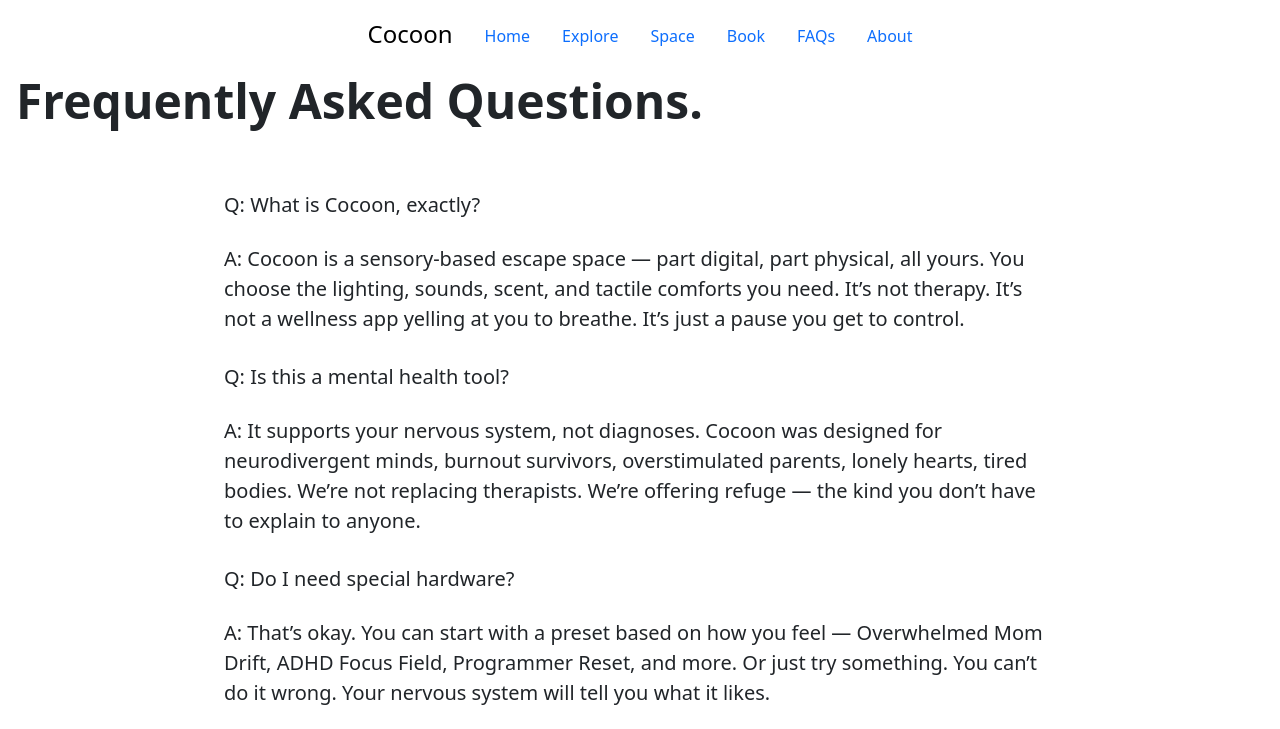
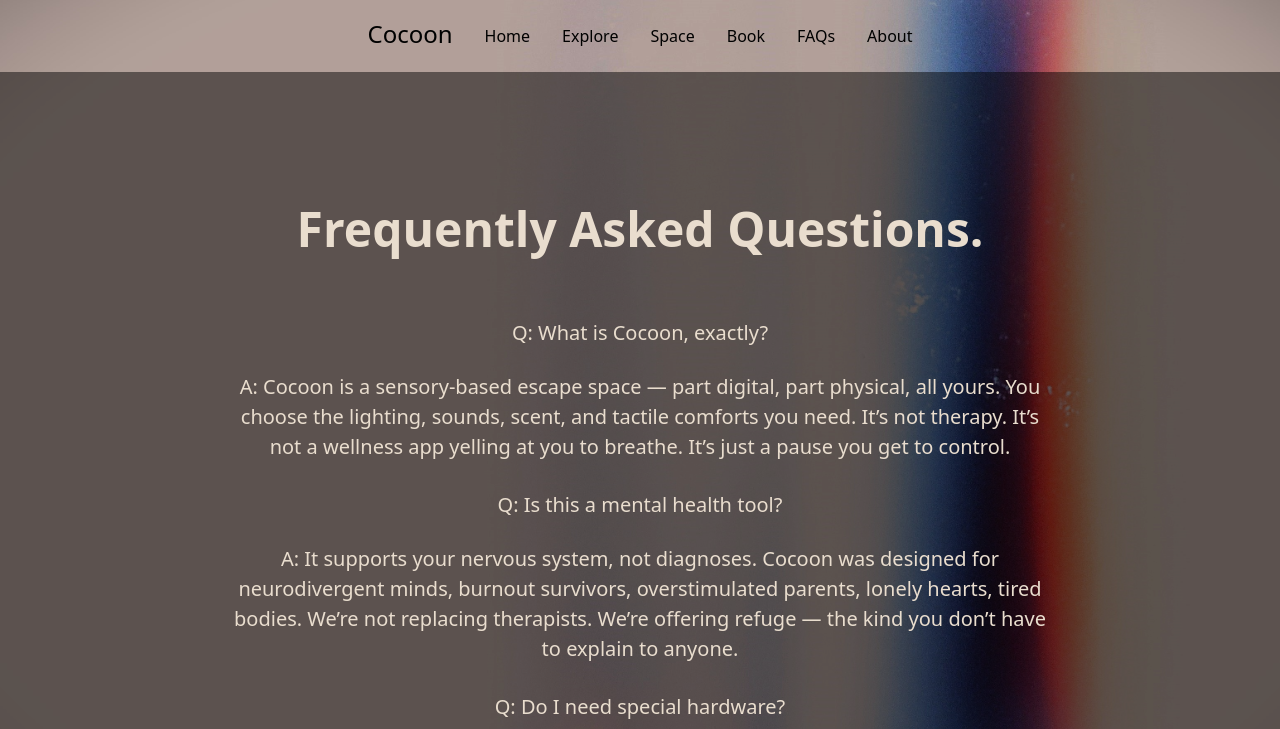
Before and after one commit to Yukiwearsgreen/private-service-design-project, a plain HTML site: page public/faq.html in a window 1280 px wide. Shown: the top 729 px of the page. Drawn offline with nearby package versions, Linux system fonts and the light colour scheme; the site is published under a folder, as on GitHub Pages, so addresses that start at the root find nothing.

Commit message:
faq.html

```diff
--- a/public/faq.html
+++ b/public/faq.html
@@ -4,7 +4,7 @@
     <meta charset="UTF-8" />
     <meta name="viewport" content="width=device-width, initial-scale=1.0" />
     <title>Document</title>
-    <link rel="stylesheet" href="/assets/css/style.css" />
+    <link rel="stylesheet" href="../assets/css/style.css" />
     <link
       href="https://cdn.jsdelivr.net/npm/bootstrap@5.3.7/dist/css/bootstrap.min.css"
       rel="stylesheet"
@@ -15,29 +15,29 @@
   <body>
     <header class="d-flex justify-content-center py-3">
       <a
-        href="/index.html"
+        href="../index.html"
         class="cocoon top-3 start-0 mx-3 link-body-emphasis text-decoration-none"
       >
         <span class="fs-4">Cocoon</span>
       </a>
       <ul class="nav nav-pills">
         <li class="nav-item">
-          <a href="/index.html" class="nav-link" aria-current="page">Home</a>
+          <a href="../index.html" class="nav-link" aria-current="page">Home</a>
         </li>
         <li class="nav-item">
-          <a href="./explore.html" class="nav-link">Explore</a>
+          <a href="explore.html" class="nav-link">Explore</a>
         </li>
         <li class="nav-item">
-          <a href="./personal.html" class="nav-link">Space</a>
+          <a href="personal.html" class="nav-link">Space</a>
         </li>
         <li class="nav-item">
-          <a href="./booking.html" class="nav-link">Book</a>
+          <a href="booking.html" class="nav-link">Book</a>
         </li>
         <li class="nav-item">
-          <a href="./faq.html" class="nav-link">FAQs</a>
+          <a href="faq.html" class="nav-link">FAQs</a>
         </li>
         <li class="nav-item">
-          <a href="./about.html" class="nav-link">About</a>
+          <a href="about.html" class="nav-link">About</a>
         </li>
       </ul>
     </header>
```
